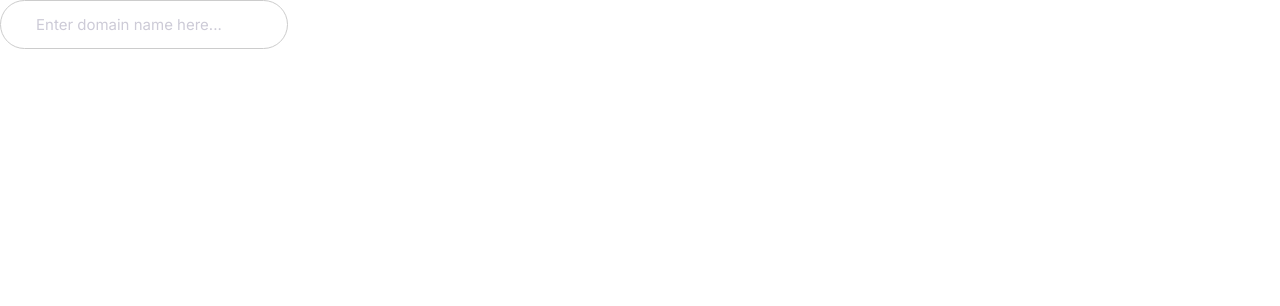
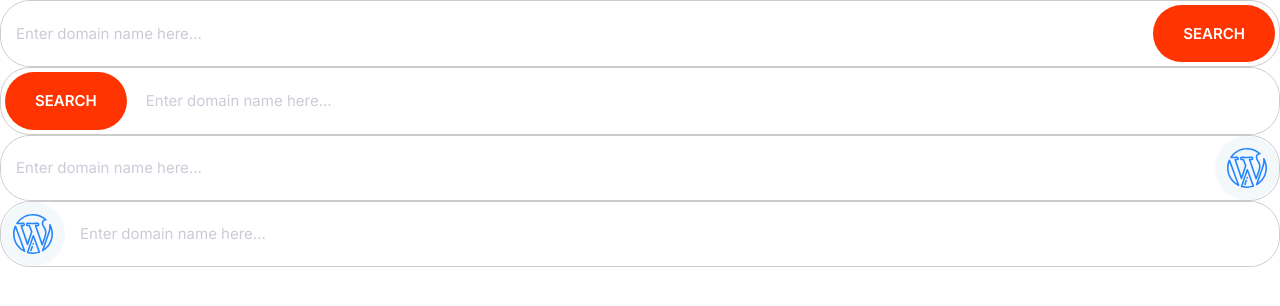
Before and after one commit to timgeil/moshify, a plain HTML site: page index.html in a window 1280 px wide. Drawn offline with Linux system fonts and the light colour scheme.

Commit message:
adding the button, input component is done

```diff
--- a/css/styles.css
+++ b/css/styles.css
@@ -4,6 +4,8 @@
   --color-accent: #ff3400;
   --color-headings: #1b0760;
   --color-body: #918ca4;
+  --color-border: #ccc;
+  --border-radius: 30px;
 }
 
 *,
@@ -246,8 +248,8 @@ a {
 /* Inputs */
 
 .input {
-  border-radius: 30px;
-  border: 1px solid #ccc;
+  border-radius: var(--border-radius);
+  border: 1px solid var(--color-border);
   color: var(--color-headings);
   font-size: 2rem;
   outline: 0;
@@ -258,6 +260,22 @@ a {
   color: #cdcbd7;
 }
 
+.input-group {
+  border: 1px solid var(--color-border);
+  border-radius: var(--border-radius);
+  display: flex;
+}
+
+.input-group .input {
+  border: 0;
+  flex-grow: 1;
+  padding: 1.5rem 1em;
+}
+
+.input-group .btn {
+  margin: 4px;
+}
+
 @media screen and (min-width: 1024px) {
   .input {
     font-size: 1.5rem;
--- a/index.html
+++ b/index.html
@@ -15,7 +15,33 @@
 
 <body>
 
-  <input type="text" class="input" placeholder="Enter domain name here...">
+  <div class="input-group">
+    <input type="text" class="input" placeholder="Enter domain name here...">
+    <button class="btn btn--accent">Search</button>
+  </div>
+
+  <div class="input-group">
+    <button class="btn btn--accent">Search</button>
+    <input type="text" class="input" placeholder="Enter domain name here...">
+  </div>
+
+  <div class="input-group">
+    <input type="text" class="input" placeholder="Enter domain name here...">
+    <span class="icon-container">
+      <svg class="icon icon--primary">
+        <use xlink:href="images/icons.svg#wordpress"></use>
+      </svg>
+    </span>
+  </div>
+
+  <div class="input-group">
+    <span class="icon-container">
+      <svg class="icon icon--primary">
+        <use xlink:href="images/icons.svg#wordpress"></use>
+      </svg>
+    </span>
+    <input type="text" class="input" placeholder="Enter domain name here...">
+  </div>
 
 </body>
 
```
Also changed, not shown: components/inputs.html (+27 -1 lines).
